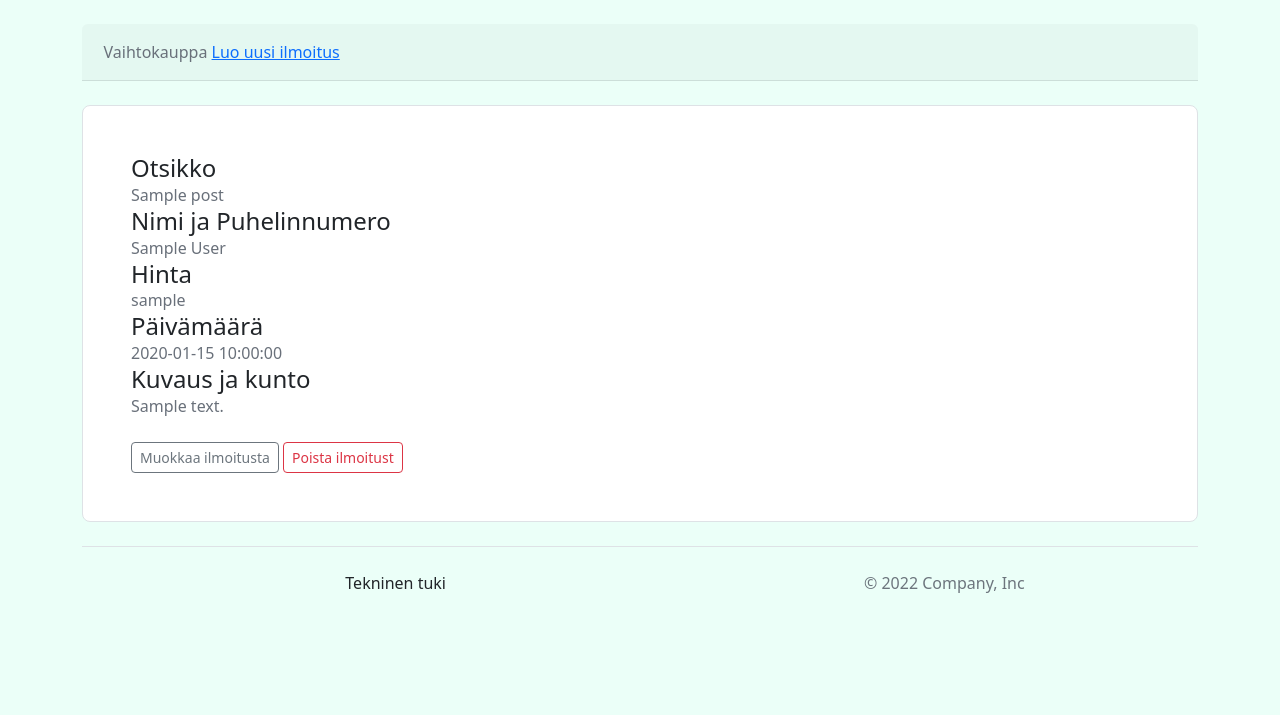
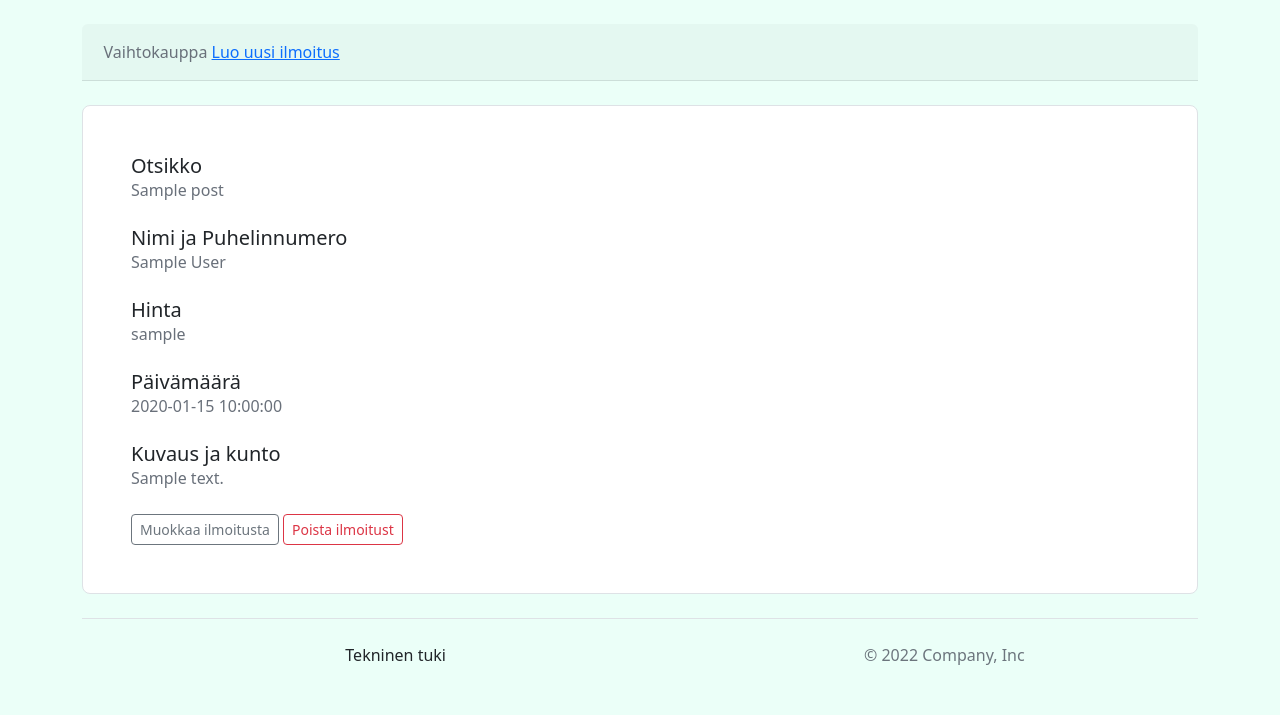
Before and after one commit to annaolme/flask-naapuri, a Flask app: page /vaihtokauppa in a window 1280 px wide. Shown: the part 129-844 px from the top of the page. Before the commit the page ends 722 px from the top, so only its background shows below. Run offline with Flask 2, Linux system fonts and the light colour scheme; tables that the repository leaves empty hold one stand-in row (values such as "Sample post"); some libraries are stand-ins or nearby versions.

Commit message:
vaihtokauppa text size

```diff
--- a/templates/vaihtokauppa.html
+++ b/templates/vaihtokauppa.html
@@ -8,12 +8,19 @@
 
     {% for post in posts %}
     <div class="class=h-100 p-5 mb-4 bg-white border rounded-3">
-        <h4 class="my-0 fw-normal text-dark">Otsikko </h4>{{post.title}}
+        <h5 class="my-0 fw-normal text-dark">Otsikko </h5>{{post.title}}
         </br>
-        <h4 class="my-0 fw-normal text-dark"> Nimi ja Puhelinnumero </h4>{{post.author}}</br>
-        <h4 class="my-0 fw-normal text-dark">Hinta </h4>{{post.slug}}</br>
-        <h4 class="my-0 fw-normal text-dark"> Päivämäärä </h4>{{post.date_posted}}</br>
-        <h4 class="my-0 fw-normal text-dark"> Kuvaus ja kunto </h4>{{post.content}}</br>
+        </br>
+        <h5 class="my-0 fw-normal text-dark">
+            Nimi ja Puhelinnumero
+        </h5>
+        {{post.author}}</br>
+        </br>
+        <h5 class="my-0 fw-normal text-dark">Hinta </h5>{{post.slug}}</br>
+        </br>
+        <h5 class="my-0 fw-normal text-dark"> Päivämäärä </h5>{{post.date_posted}}</br>
+        </br>
+        <h5 class="my-0 fw-normal text-dark"> Kuvaus ja kunto </h5>{{post.content}}</br>
         </br>
         <a href="{{ url_for('edit_post', id=post.id)}}" class="btn btn-outline-secondary btn-sm">Muokkaa ilmoitusta</a>
 
```
